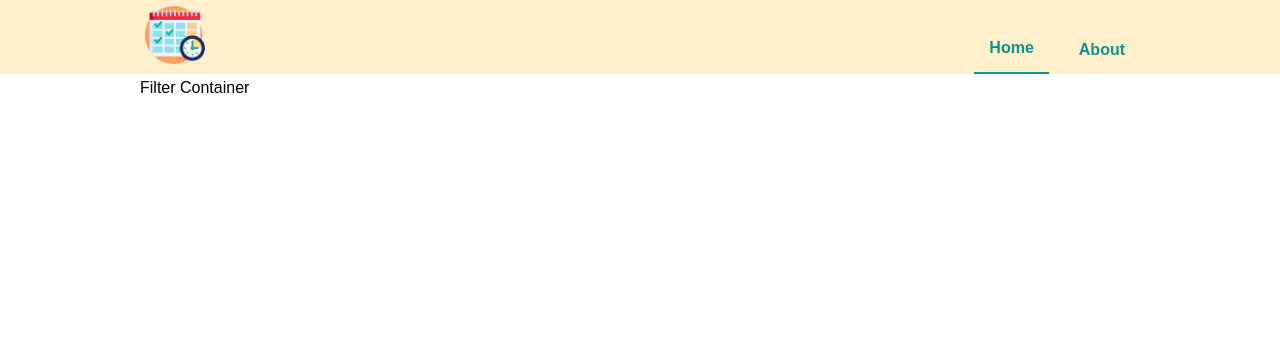
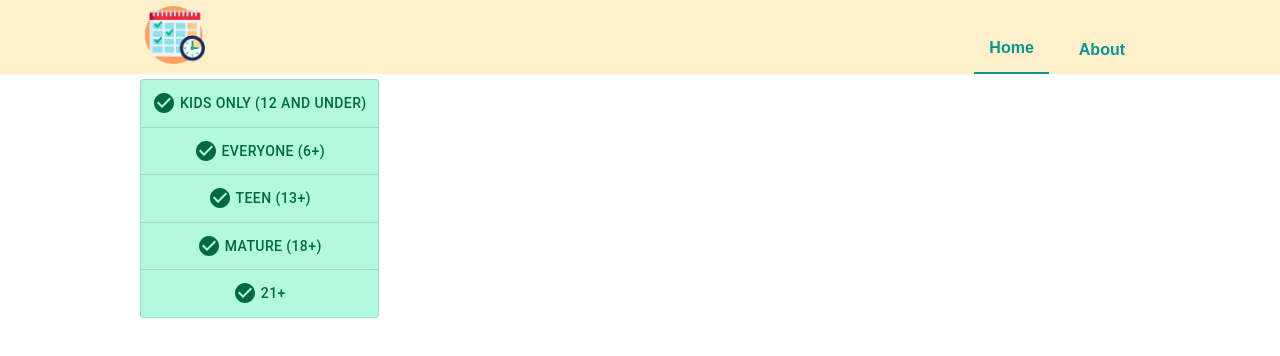
Before and after one commit to Sun-Mountain/GenConCal, a Next.js app in the folder frontend/: page / in a window 1280 px wide. Shown: the top 356 px of the page. Built offline with nearby package versions, Linux system fonts and the light colour scheme.

Commit message:
age filter working

```diff
--- /dev/null
+++ b/frontend/assets/interfaces/ComponentInterfaces.tsx
@@ -0,0 +1,9 @@
+import { Dispatch, SetStateAction } from "react";
+import { UniqueFilter, UniqueStrings } from "@/assets/interfaces/FilterInterfaces";
+
+export interface ToggleButtonGroupInterface {
+  btnValues: UniqueStrings;
+  filter: UniqueFilter;
+  filterFor: number[];
+  setFilterFor: Dispatch<SetStateAction<number[]>>;
+}
--- a/frontend/assets/interfaces/FilterInterfaces.tsx
+++ b/frontend/assets/interfaces/FilterInterfaces.tsx
@@ -1,12 +1,18 @@
-enum AgeRequirementValues {
-  'kids only (12 and under)' = 'Kids Only (12 and under)',
+import { Dispatch, SetStateAction } from "react";
+
+export enum AgeRequirementEnum {
+  'Kids Only (12 and under)' = 'kids only (12 and under)',
   'Everyone (6+)' = 'Everyone (6+)',
   'Teen (13+)' = 'Teen (13+)',
   'Mature (18+)' = 'Mature (18+)',
   '21+' = '21+'
 }
 
-export type AgeRequirementKeys = keyof typeof AgeRequirementValues;
+export interface FilterContainerInterface {
+  ageFilter: number[];
+  setAgeFilter: Dispatch<SetStateAction<number[]>>;
+  filterByAge: UniqueFilter;
+}
 
 export interface FilterTypes {
   ageRequirement: UniqueFilter;
@@ -29,3 +35,7 @@ export interface FilterTypes {
 export interface UniqueFilter {
   [index: string]: number[];
 }
+
+export interface UniqueStrings {
+  [index: string]: string;
+}
--- a/frontend/assets/styles/base/variables.scss
+++ b/frontend/assets/styles/base/variables.scss
@@ -18,3 +18,7 @@ $nav-link-bg-color: rgb(213, 229, 243);
 $header-color: $dark-green;
 
 $loading-color: $info-blue;
+
+// Visible
+$visible-color: rgb(3, 105, 68);
+$visible-bg: rgba(6, 234, 150, 0.3);
--- a/frontend/assets/styles/components/0_components.scss
+++ b/frontend/assets/styles/components/0_components.scss
@@ -1,2 +1,3 @@
+@import "./buttons.scss";
 @import "./loadingComponent.scss";
 @import "./navigation.scss";
--- /dev/null
+++ b/frontend/assets/styles/components/buttons.scss
@@ -0,0 +1,8 @@
+.toggle-button {
+  text-transform: capitalize;
+}
+
+.visible {
+  background-color: $visible-bg !important;
+  color: $visible-color !important;
+}
--- a/frontend/components/containers/FiltersContainer.tsx
+++ b/frontend/components/containers/FiltersContainer.tsx
@@ -1,7 +1,22 @@
-export default function FiltersContainer () {
+import {
+  AgeRequirementEnum,
+  FilterContainerInterface
+} from "@/assets/interfaces/FilterInterfaces"
+import ToggleButtonsMultiple from "@/components/ui/ToggleButtonGroup"
+
+export default function FiltersContainer ({
+  ageFilter,
+  setAgeFilter,
+  filterByAge,
+}: FilterContainerInterface) {
   return (
     <div className=''>
-      Filter Container
+      <ToggleButtonsMultiple
+        btnValues={AgeRequirementEnum}
+        filter={filterByAge}
+        filterFor={ageFilter}
+        setFilterFor={setAgeFilter}
+      />
     </div>
   )
 }
--- /dev/null
+++ b/frontend/components/ui/ToggleButtonGroup.tsx
@@ -0,0 +1,84 @@
+import { MouseEvent, useState } from 'react';
+import CancelIcon from '@mui/icons-material/Cancel';
+import CheckCircleIcon from '@mui/icons-material/CheckCircle';
+import ToggleButton from '@mui/material/ToggleButton';
+import ToggleButtonGroup from '@mui/material/ToggleButtonGroup';
+import { ToggleButtonGroupInterface } from '@/assets/interfaces/ComponentInterfaces';
+
+export default function ToggleButtonsMultiple({
+  btnValues,
+  filter,
+  filterFor,
+  setFilterFor
+}: ToggleButtonGroupInterface) {
+  const btnKeys = Object.values(btnValues);
+  const [show, setShow] = useState(btnKeys);
+
+  const addEventsToFilter = (eventIds: number[]) => {
+    var newFilters = [...filterFor, ...eventIds];
+    setFilterFor(newFilters);
+  }
+
+  const removeEventsFromFilter = (eventIds: number[]) => {
+    var newFilters = filterFor.filter(val => !eventIds.includes(val));
+    setFilterFor(newFilters);
+  }
+
+  const handleFilter = (value: string) => {
+    if (show.includes(value)) {
+      addEventsToFilter(filter[value]);
+    } else {
+      removeEventsFromFilter(filter[value]);
+    }
+  }
+
+  const handleFormat = (
+    event: MouseEvent<HTMLElement>,
+    newFormats: string[],
+  ) => {
+    setShow(newFormats);
+  };
+
+  return (
+    <ToggleButtonGroup
+      orientation='vertical'
+      value={show}
+      onChange={handleFormat}
+      aria-label="text formatting"
+    >
+      {btnKeys.map((key, index) => {
+        const keyIncluded = show.includes(key);
+        const showClass = keyIncluded ? 'visible' : 'hidden';
+        return (
+          <ToggleButton
+            className={`toggle-button ${showClass}`}
+            key={index}
+            value={key}
+            aria-label={key}
+            onClick={() => handleFilter(key)}
+          >
+            {keyIncluded ? (
+              <CheckCircleIcon />
+            ) : (
+              <CancelIcon />
+            )} &nbsp;
+            {key}
+          </ToggleButton>
+        )
+      })}
+      {/* <ToggleButton value="bold" aria-label="bold">
+        <FormatBoldIcon />
+      </ToggleButton>
+      <ToggleButton value="italic" aria-label="italic">
+        <FormatItalicIcon />
+      </ToggleButton>
+      <ToggleButton value="underlined" aria-label="underlined">
+        <FormatUnderlinedIcon />
+      </ToggleButton>
+      <ToggleButton value="color" aria-label="color" disabled>
+        <FormatColorFillIcon />
+        <ArrowDropDownIcon />
+      </ToggleButton> */}
+    </ToggleButtonGroup>
+  );
+}
--- a/frontend/package.json
+++ b/frontend/package.json
@@ -11,6 +11,7 @@
   "dependencies": {
     "@emotion/react": "^11.11.1",
     "@emotion/styled": "^11.11.0",
+    "@mui/icons-material": "^5.11.16",
     "@mui/material": "^5.13.5",
     "@types/node": "20.3.1",
     "@types/react": "18.2.13",
--- a/frontend/pages/index.tsx
+++ b/frontend/pages/index.tsx
@@ -6,10 +6,21 @@ import { filterTypes } from "@/pages/_app";
 
 export default function Home () {
   console.log(filterTypes)
+  // Lists
+  const filterByAge = filterTypes.ageRequirement;
+
+  // Button Filters
+  const [ageFilter, setAgeFilter] = useState<number[]>([])
+
+  console.log(ageFilter);
 
   return (
     <>
-      <FiltersContainer />
+      <FiltersContainer
+        ageFilter={ageFilter}
+        setAgeFilter={setAgeFilter}
+        filterByAge={filterByAge}
+      />
     </>
   )
 }
```
Also changed, not shown: 1 other file (tests, documents, lock files or other folders).
